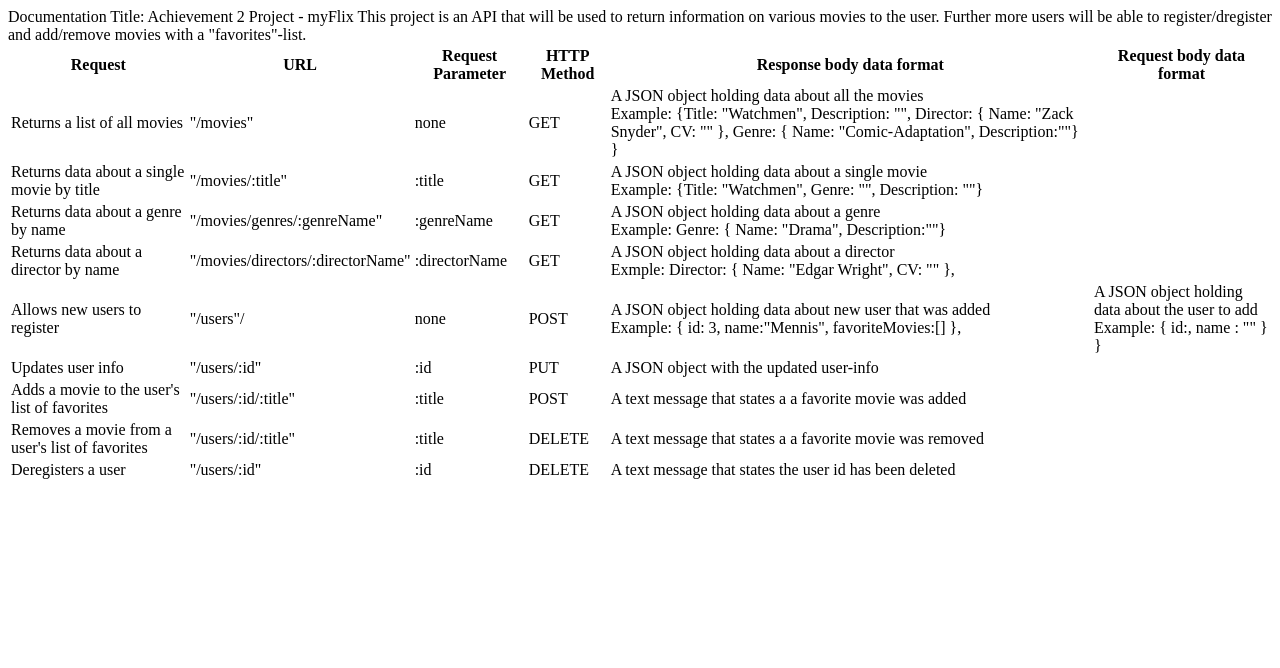
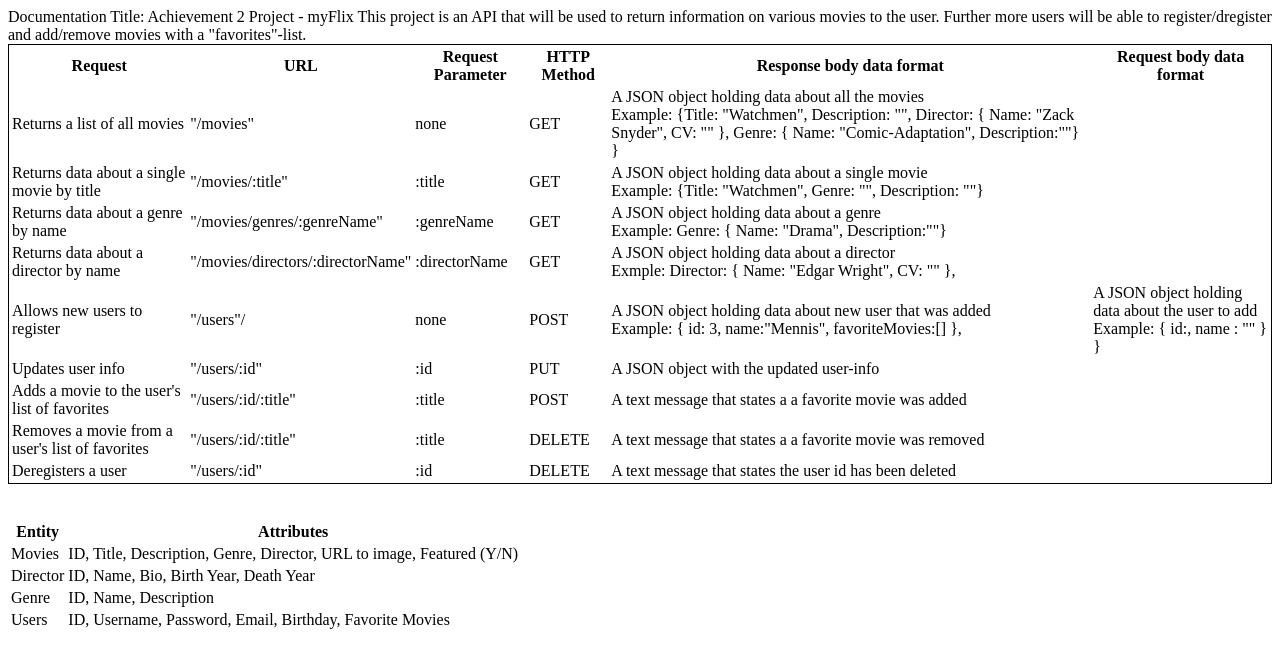
Before and after one commit to dwXwd/My_Movie_API, a website: page public/documentation.html in a window 1280 px wide. Drawn offline with Linux system fonts and the light colour scheme.

Commit message:
Added table to documentationn

```diff
--- a/public/documentation.html
+++ b/public/documentation.html
@@ -4,6 +4,7 @@
     <meta charset="UTF-8" />
     <title>Documentation</title>
   </head>
+  <body>
   Documentation
 
   Title:
@@ -12,7 +13,7 @@
   This project is an API that will be used to return information on various movies to the user.
   Further more users will be able to register/dregister and add/remove movies with a "favorites"-list.
 
-    <table style= "border: (solid 1 px)">
+    <table style= "border: 1px solid #000;">
       <tr>
         <th>Request</th>
         <th>URL</th>
@@ -112,5 +113,28 @@
         <td>A text message that states the user id has been deleted</td>
       </tr>
     </table>
+<br>
+<br>
+    <table>
+      <tr>
+        <th>Entity</th>
+        <th>Attributes<th>
+      </tr>
+      <tr>
+      <td>Movies</td>
+      <td>ID, Title, Description, Genre, Director, URL to image, Featured (Y/N)</td>
+      </tr>
+      <tr>
+        <td>Director</td>
+        <td>ID, Name, Bio, Birth Year, Death Year</td>
+      </tr>
+      <tr>
+        <td>Genre</td>
+        <td>ID, Name, Description</td>
+      </tr>
+      <tr>
+        <td>Users</td>
+        <td>ID, Username, Password, Email, Birthday, Favorite Movies</td>
+      </tr>
   </body>
 </html>
```
